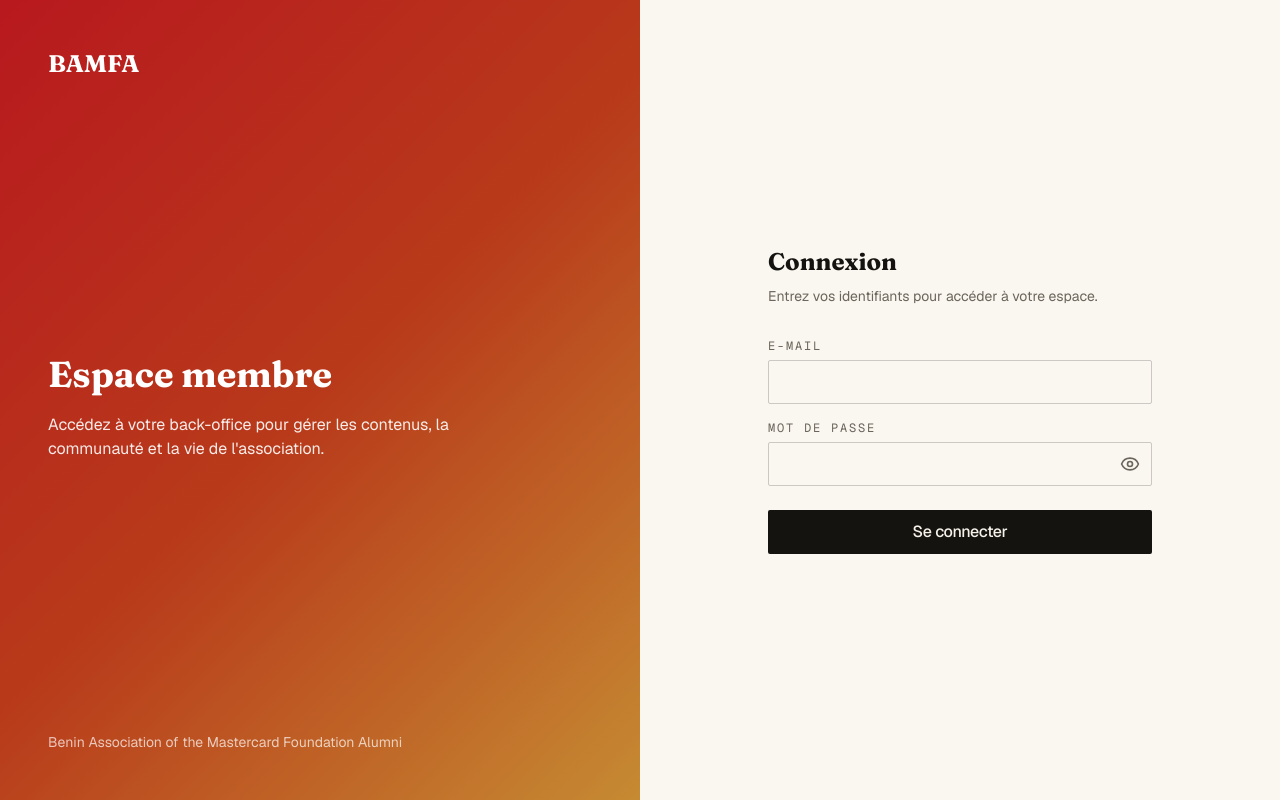
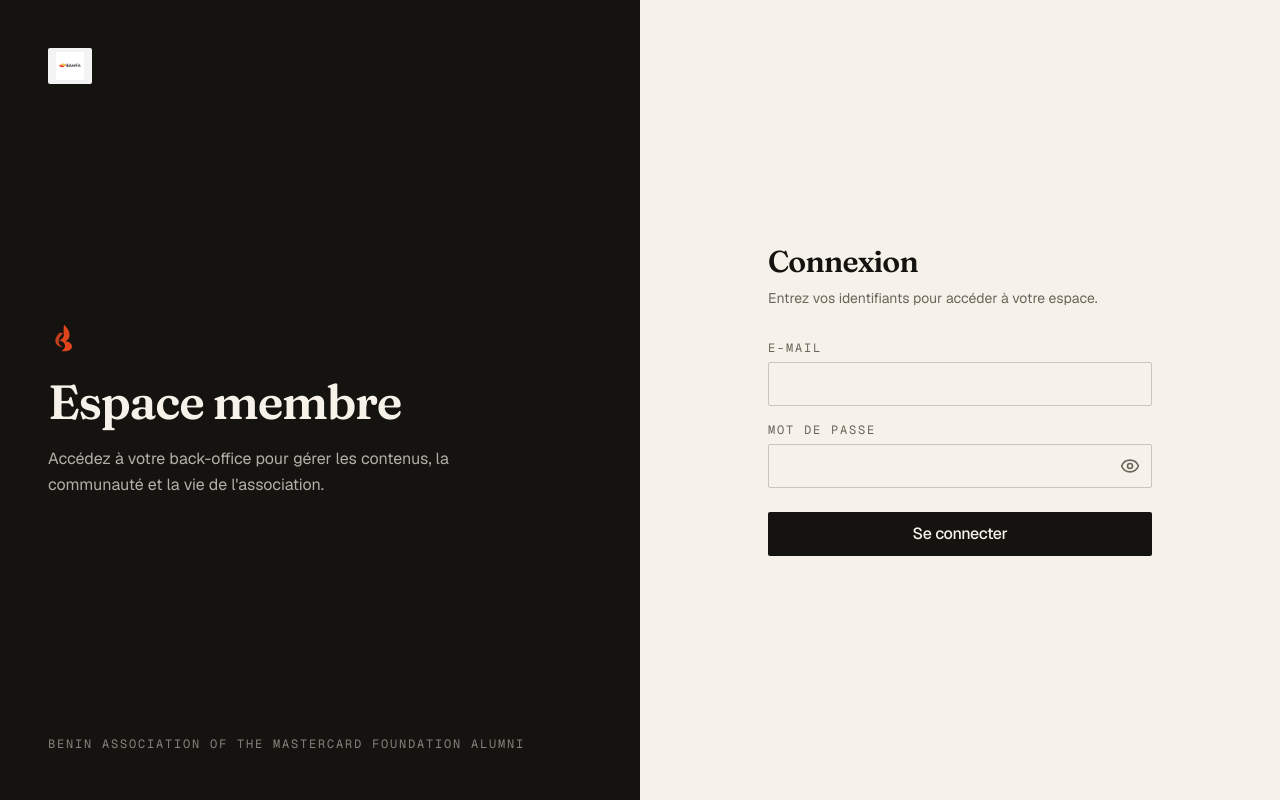
Before and after one commit to bamfatech/plateforme-bamfa-frontend, a Next.js app: page /connexion in a window 1280 px wide. Built offline with nearby package versions, Linux system fonts and the light colour scheme; no server answers.

Commit message:
feat: page de connexion editoriale (panneau encre, logo, flamme)

```diff
--- a/app/connexion/page.tsx
+++ b/app/connexion/page.tsx
@@ -1,5 +1,7 @@
+import Image from "next/image";
 import Link from "next/link";
 
+import { FlameGlyph } from "@/components/brand/FlameGlyph";
 import { LoginForm } from "@/components/auth/LoginForm";
 
 export const metadata = {
@@ -9,35 +11,39 @@ export const metadata = {
 export default function ConnexionPage() {
   return (
     <main className="grid min-h-screen lg:grid-cols-2">
-      {/* Panneau de marque (masqué en mobile) */}
-      <div className="relative hidden overflow-hidden bg-brand-gradient p-12 text-white lg:flex lg:flex-col lg:justify-between">
-        <div aria-hidden="true" className="pointer-events-none absolute inset-0 bg-ink/20" />
-        <Link href="/" className="relative font-heading text-2xl font-bold">
-          BAMFA
+      {/* Panneau de marque éditorial (encre) — masqué en mobile */}
+      <div className="relative hidden flex-col justify-between bg-ink p-12 text-paper lg:flex">
+        <Link href="/" className="inline-flex">
+          <Image
+            src="/logo.jpg"
+            alt="BAMFA"
+            width={132}
+            height={35}
+            className="h-9 w-auto rounded-sm bg-white/95 px-2 py-1"
+          />
         </Link>
-        <div className="relative">
-          <h1 className="font-heading text-4xl font-bold leading-tight">
+        <div>
+          <FlameGlyph className="h-8 w-8 text-flame" />
+          <h1 className="mt-6 font-heading text-5xl font-semibold leading-[1.02] tracking-tight">
             Espace membre
           </h1>
-          <p className="mt-4 max-w-md text-white/90">
-            Accédez à votre back-office pour gérer les contenus, la communauté
-            et la vie de l'association.
+          <p className="mt-5 max-w-md leading-relaxed text-paper/70">
+            Accédez à votre back-office pour gérer les contenus, la communauté et la vie de
+            l'association.
           </p>
         </div>
-        <p className="relative text-sm text-white/70">
+        <p className="font-mono text-xs uppercase tracking-[0.15em] text-paper/50">
           Benin Association of the Mastercard Foundation Alumni
         </p>
       </div>
 
       {/* Carte de connexion */}
-      <div className="flex items-center justify-center bg-cream px-6 py-12">
+      <div className="flex items-center justify-center bg-paper px-6 py-12">
         <div className="w-full max-w-sm">
-          <div className="mb-8 lg:hidden">
-            <Link href="/" className="font-heading text-2xl font-bold text-primary-700">
-              BAMFA
-            </Link>
-          </div>
-          <h2 className="font-heading text-2xl font-bold text-ink">Connexion</h2>
+          <Link href="/" className="mb-10 inline-flex lg:hidden">
+            <Image src="/logo.jpg" alt="BAMFA" width={120} height={32} className="h-8 w-auto" />
+          </Link>
+          <h2 className="font-heading text-3xl font-semibold tracking-tight text-ink">Connexion</h2>
           <p className="mt-2 text-sm text-stone-600">
             Entrez vos identifiants pour accéder à votre espace.
           </p>
```
